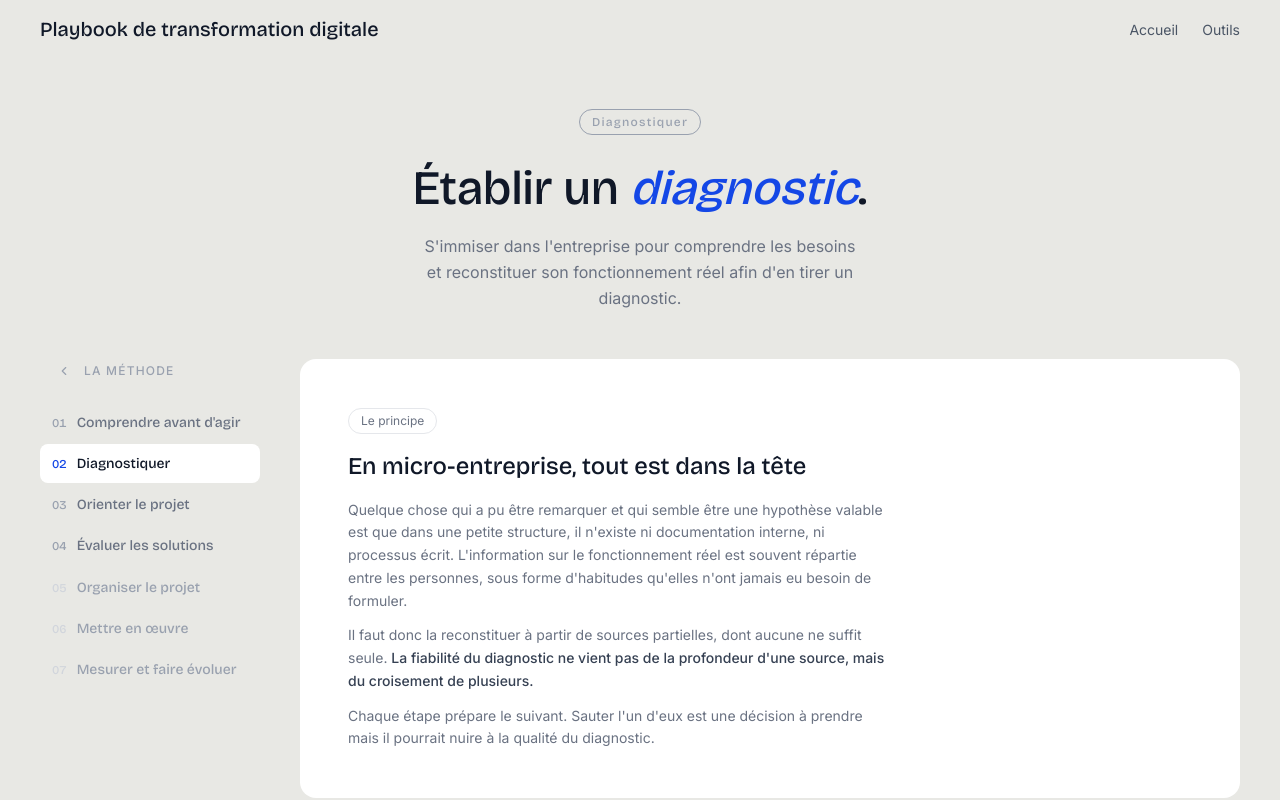
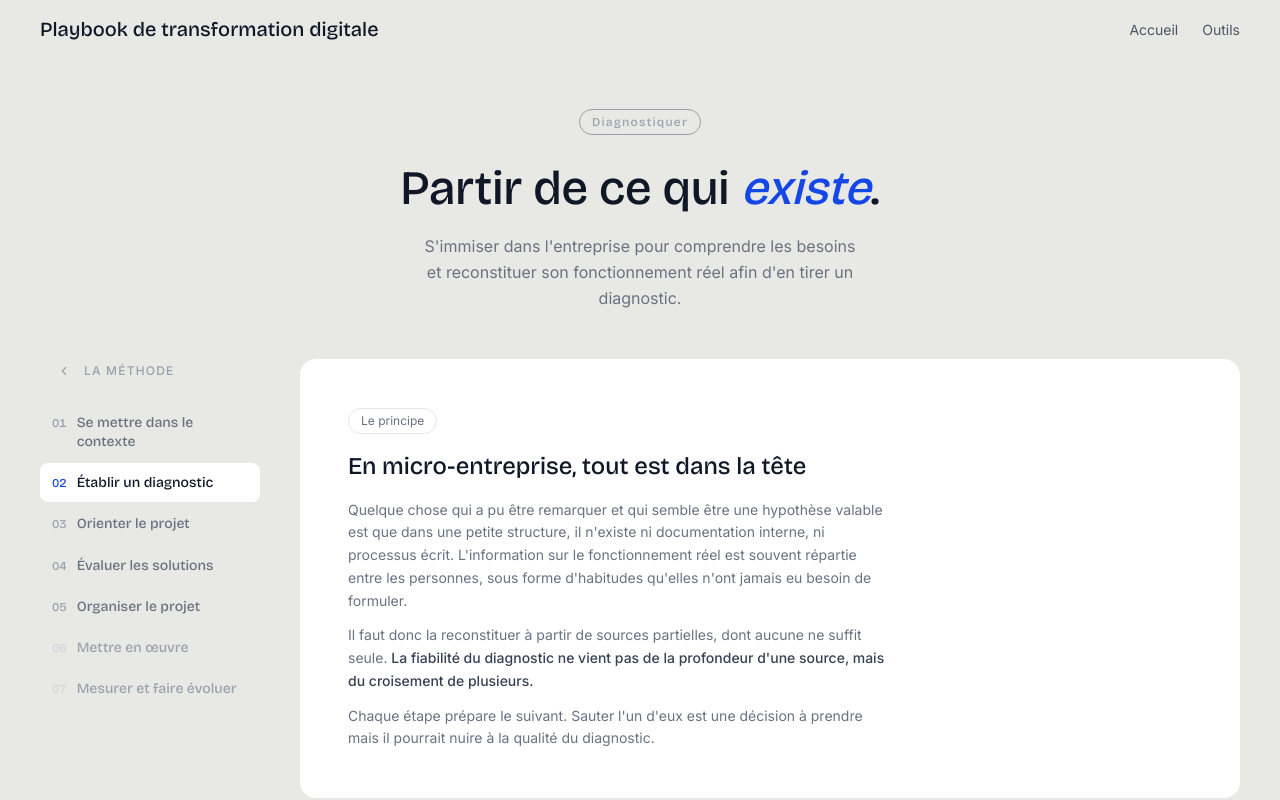
Before and after one commit to Dorytos13/Playbook, a Vue app in the folder frontend/: page /diagnostic in a window 1280 px wide. Shown: the top 800 px of the page. Built offline with nearby package versions, Linux system fonts and the light colour scheme.

Commit message:
update diagnostiquer title

```diff
--- a/frontend/src/components/MethodeNav.vue
+++ b/frontend/src/components/MethodeNav.vue
@@ -100,11 +100,11 @@ const { replie, basculer } = useMenu()
 
 // Ajouter `route: '/...'` à une étape la rend cliquable et gère son état actif.
 const etapes = [
-  { slug: 'contexte',    numero: '01', titre: "Comprendre avant d'agir", route: '/contexte' },
-  { slug: 'diagnostic',  numero: '02', titre: 'Diagnostiquer', route: '/diagnostic' },
+  { slug: 'contexte',    numero: '01', titre: "Se mettre dans le contexte", route: '/contexte' },
+  { slug: 'diagnostic',  numero: '02', titre: 'Établir un diagnostic', route: '/diagnostic' },
   { slug: 'orienter',    numero: '03', titre: 'Orienter le projet', route: '/orienter' },
   { slug: 'evaluer',     numero: '04', titre: 'Évaluer les solutions', route: '/evaluer' },
-  { slug: 'organiser',   numero: '05', titre: 'Organiser le projet'},
+  { slug: 'organiser',   numero: '05', titre: 'Organiser le projet', route: '/organiser' },
   { slug: 'mise-oeuvre', numero: '06', titre: 'Mettre en œuvre',},
   { slug: 'mesurer',     numero: '07', titre: 'Mesurer et faire évoluer'},
 ]
--- a/frontend/src/views/DiagnostiquerPage.vue
+++ b/frontend/src/views/DiagnostiquerPage.vue
@@ -7,7 +7,7 @@
         Diagnostiquer
       </span>
       <h1 class="font-display text-5xl font-medium text-gray-900 leading-snug mb-3">
-        Établir un <em class="italic text-blue-700">diagnostic</em>.
+        Partir de ce qui <em class="italic text-blue-700">existe</em>.
       </h1>
       <p class="text-base text-gray-500 max-w-md mx-auto leading-relaxed">
         S'immiser dans l'entreprise pour comprendre les besoins et reconstituer son fonctionnement réel afin d'en tirer un diagnostic.
```
